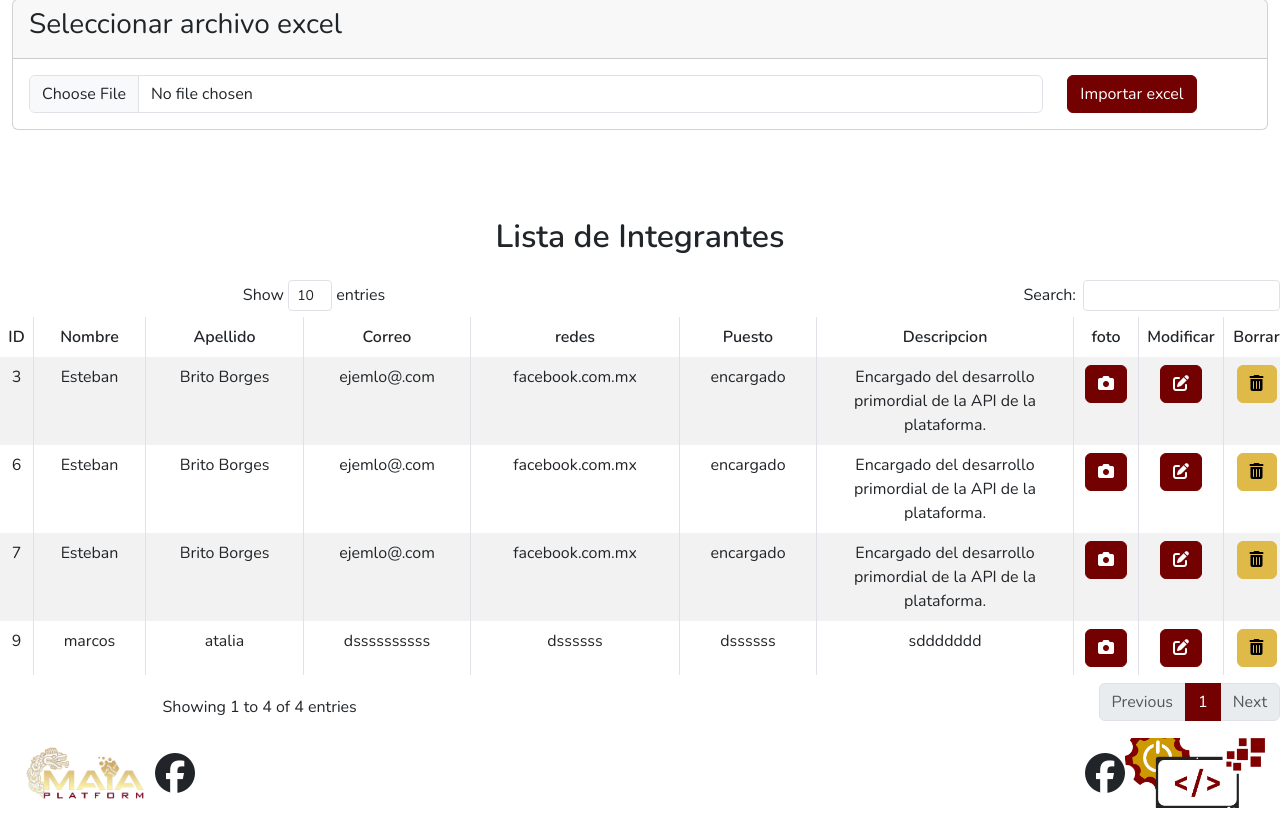
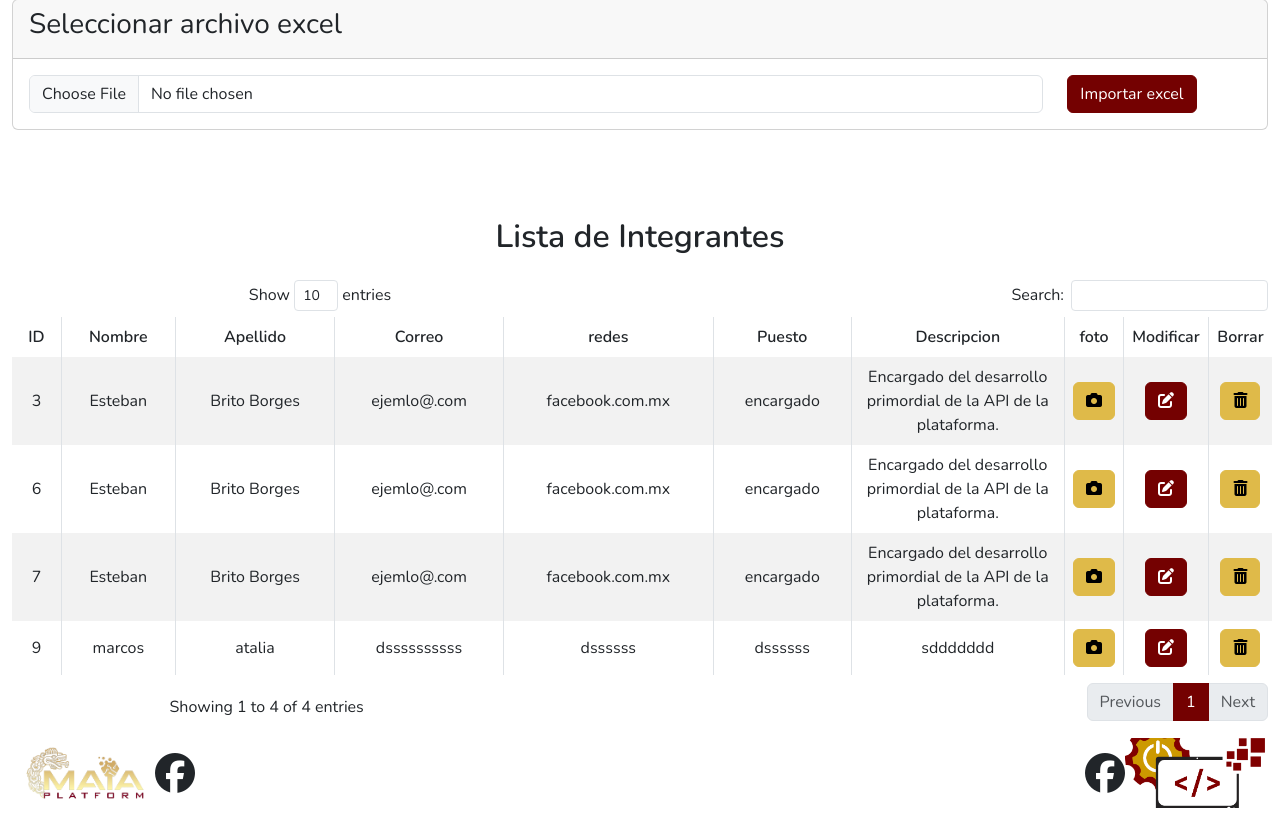
Before and after one commit to JoseLuisUicab/Autores, a PHP site: page /dashboard.php in a window 1280 px wide. Shown: the part 135-958 px from the top of the page. Run offline with PHP 8.4, Linux system fonts and the light colour scheme; data comes from the database, SQL or seed files in the repository; some libraries are stand-ins or nearby versions.

Commit message:
sdddddddddddddd

```diff
--- a/src/Index.php
+++ b/src/Index.php
@@ -25,7 +25,7 @@
   <Section class="Parte1 " style="background: #F0F0F0;">
 
 
-    <article class=" leader" ">
+    <article class=" leader">
       <?php
     include "conexion_d.php";
      //asemos la consulta de todos los usuarios de la tabla uausrios
--- a/src/dashboard.php
+++ b/src/dashboard.php
@@ -52,10 +52,10 @@
 
     </div>
     <br><br>
-    <div class="text-center">
+    <div class="text-center container-fluid">
       <h1 class=" fw-bold fs-2 p-3">Lista de Integrantes</h1>
-      <table class="table table-striped table-bordered" id="table_admin">
-        <thead class="table-responsive">
+      <table class="table table-striped table-bordered table-responsive  " id="table_admin">
+        <thead class="">
           <tr>
             <th scope="col">ID</th>
             <th scope="col">Nombre</th>
@@ -63,13 +63,13 @@
             <th scope="col">Correo</th>
             <th scope="col">redes</th>
             <th scope="col">Puesto</th>
-            <th scope="col" width="20%">Descripcion</th>
-            <th scope="col" width="5%">foto</th>
+            <th scope="col" width="17%">Descripcion</th>
+            <th scope="col" width="2%">foto</th>
             <th scope="col" width="5%">Modificar</th>
             <th scope="col" width="5%">Borrar</th>
           </tr>
         </thead>
-        <tbody class="align-items-center">
+        <tbody class="text-break overflow-hidden align-middle">
 
         </tbody>
       </table>
@@ -78,7 +78,7 @@
 
 
     <!-- MODAL PARA MODIFICAR -->
-    <div class="modal fade" id="FormularioArticulo" tabindex="-1" role="dialog">
+    <div class=" modal fade" id="FormularioArticulo" tabindex="-1" role="dialog">
       <div class="modal-dialog" role="document">
         <div class="modal-content">
           <div class="modal-header">
@@ -138,7 +138,7 @@
             <div class="form-row">
               <div class="form-group col-md-12">
                 <label>Descripcion:</label>
-                <textarea class="form-control" name="descripcion" id="Descripcion" rows="3"></textarea>
+                <textarea class=" form-control" name="descripcion" id="Descripcion" rows="3"></textarea>
               </div>
             </div>
             <!--Fin Descripcion  -->
@@ -147,6 +147,8 @@
               <button type="button" id="ConfirmarModificar" class="btn btn-primary">Modificar</button>
               <button type="button" class="btn btn-secondary" data-bs-dismiss="modal"
                 aria-label="Close">Cancelar</button>
+
+
             </div>
           </div>
         </div>
@@ -175,8 +177,7 @@
       },
       "columns": [{
           "data": "id",
-          "className": "text-center",
-          "width": "2%"
+          "className": "text-center"
 
         },
         {
@@ -215,7 +216,7 @@
 
       "columnDefs": [{
         targets: 7,
-        "defaultContent": "<button class='btn  btn-primary botonfoto'><i class='fa-solid fa-camera'></i></button>",
+        "defaultContent": "<button class='btn btn-secondary botonfoto'><i class='fa-solid fa-camera'></i></button>",
         sortable: false,
         data: null
       }, {
@@ -296,6 +297,7 @@
         redes: $('#Redes').val(),
         puesto: $('#Puesto').val(),
         descripcion: $('#Descripcion').val()
+
       };
       return registro;
     }
@@ -329,7 +331,6 @@
           $('#Redes').val(datos[0].redes);
           $('#Puesto').val(datos[0].puesto);
           $('#Descripcion').val(datos[0].descripcion);
-
           $("#FormularioArticulo").modal('show');
         },
         error: function() {
```
Lines whose indentation alone changed are shown as unchanged.
